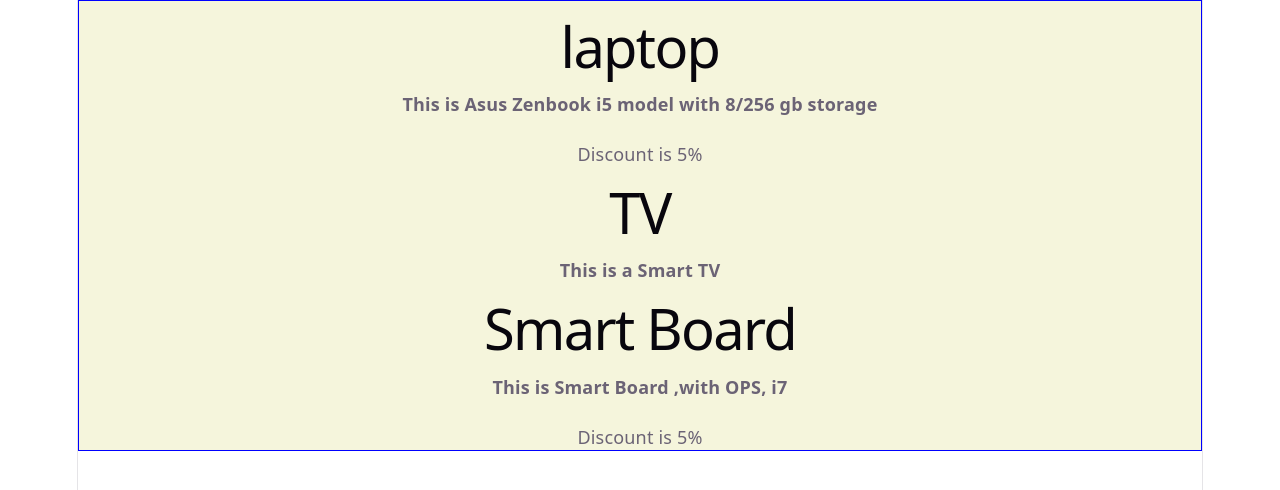
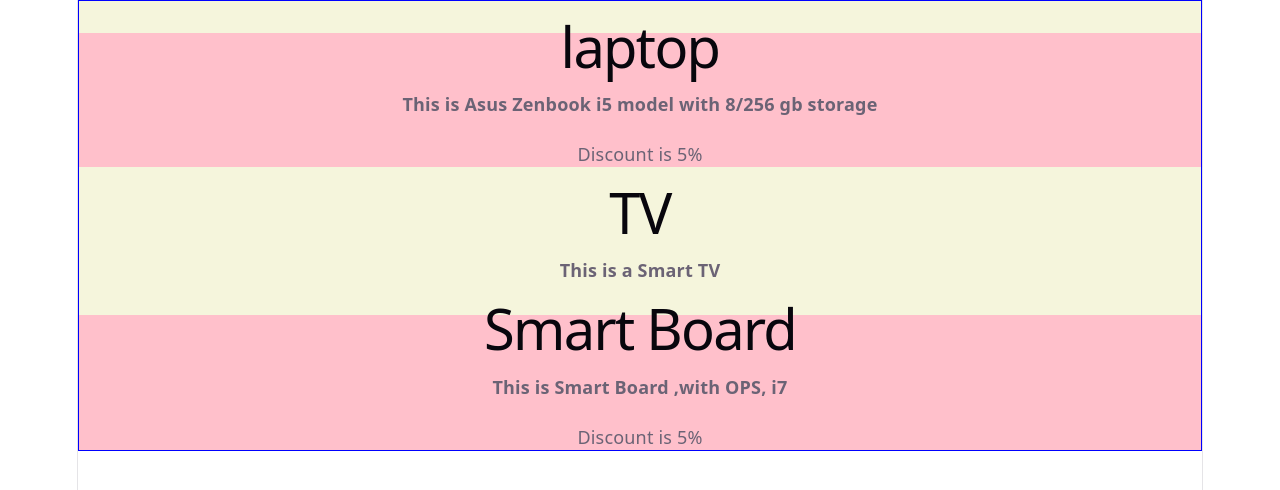
Before and after one commit to sadiksha-kc-neupane/React_Learning, a React (Vite) app: page / in a window 1280 px wide. Shown: the top 490 px of the page. Built offline with nearby package versions, Linux system fonts and the light colour scheme.

Commit message:
did a dynamic component styling

```diff
--- a/src/product.jsx
+++ b/src/product.jsx
@@ -1,12 +1,13 @@
 function Product({ title, description, price }) {
   // console.log(features);
   // const lists = features.map((feature) => <li>{feature}</li>);
-
+  let isDiscount = price > 30000;
+  let styles = { backgroundColor: isDiscount ? "pink" : "" };
   return (
-    <div className="Product">
+    <div className="Product" style={styles}>
       <h1>{title}</h1>
       <h4>{description}</h4>
-      {price > 30000 && <p>Discount is 5%</p>}
+      {isDiscount && <p>Discount is 5%</p>}
     </div>
   );
 }
```
